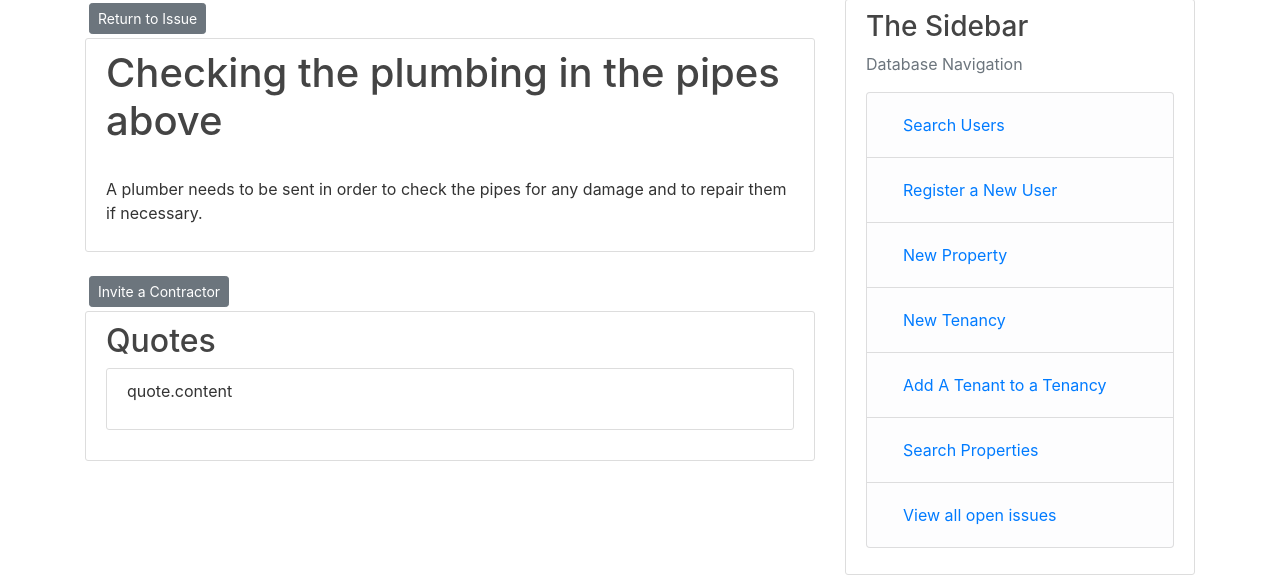
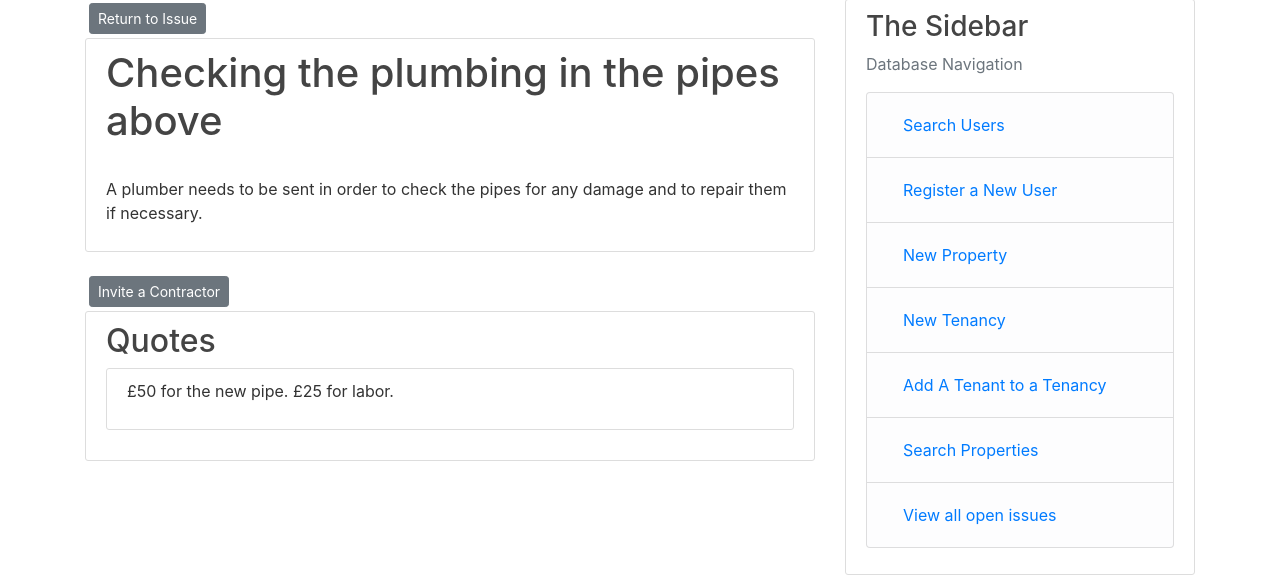
Before and after one commit to puffledude/CourseworkFullBuild, a Flask app: page /Job/1 in a window 1280 px wide. Shown: the part 81-660 px from the top of the page. Run offline with Flask 2, Linux system fonts and the light colour scheme; a user stored in the database is signed in; data comes from the database, SQL or seed files in the repository; both versions use the stored data as it was after the commit; some libraries are stand-ins or nearby versions.

Commit message:
Creating quotes.

```diff
--- a/Tower/routes.py
+++ b/Tower/routes.py
@@ -42,6 +42,10 @@ def register():
         db.session.add(user)
         db.session.commit()  # Commits new entry to the database
         flash("The account has been created!", "success")
+        msg = Message("Registration", sender="noreply@Towercoursework.com", recipients=[user])
+        msg.body = f''' Dear {user.name}
+        You have been successfully registered to the Tower Estates online management system.
+With this you can register any issues you have with your property'''
         return redirect(url_for("home"))
 
     return render_template("register.html", title="Register", form=form)  # Renders template for the user
@@ -310,11 +314,15 @@ def Admin(user_id):
 def create_issue(property_id):
     form = IssueForm()
     if form.validate_on_submit():
-        property=db.session.query(Properties).filter(Properties.property_id == property_id)
+        property=db.session.query(Properties).filter(Properties.property_id == property_id).first()
         issue = Issue(summary=form.summary.data, content = form.content.data, property_id = property_id)
         db.session.add(issue)
         db.session.commit()
         flash("Your issue has been opened", "success")
+        landlord = db.session.query(User).filter(User.user_id == property.landlord_id).first()
+        msg = Message("New Issue",sender="noreply@Towercoursework.com" , recipients=[landlord])
+        msg.body=f'''A new issue has been created at {property.address_line_1} {property.address_line_1}'''
+        mail.send(msg)
         return redirect(url_for("home"))
     return render_template("create_issue.html", title="Create an issue", form=form)
 
@@ -404,6 +412,12 @@ def Create_Job(issue_id):
         job = Jobs(issue=issue_id, summary= form.summary.data, content=form.content.data)
         db.session.add(job)
         db.session.commit()
+        issue = db.session.query(Issue).filter(Issue.issue_id == issue_id).first()
+        property = db.session.query(Properties).filter(Properties.property_id == issue.property_id).first()
+        landlord = db.session.query(User).filter(User.user_id == property.landlord_id).first()
+        msg = Message("New Job", sender="noreply@Towercoursework.com", recipients=[landlord.email])
+        msg.body = f'''A new job has been made for an issue at {property.address_line_1} {property.address_line_2}'''
+        mail.send(msg)
         return redirect(url_for('Issue_page', issue_id=issue_id))
     return render_template("add_job.html", form=form, legend=("Create a Job"), title=("Create a Job"))
 
@@ -478,13 +492,13 @@ Thank you'''
 @app.route("/Add_quote/<int:job_id>", methods=["GET", "POST"])
 @login_required
 def Add_quote(job_id):
-    if current_user.role == "Contractor":
+    if current_user.role != "Contractor":
         abort(403)
     form = Quote_Form()
     job = db.session.query(Jobs).filter(Jobs.job_id == job_id).first()
     issue = db.session.query(Issue).filter(Issue.issue_id == job.issue).first()
     if form.validate_on_submit():
-        quote = Quotes(content = form.content.data, job = job_id)
+        quote = Quotes(content = form.content.data, job = job_id, contractor = current_user.user_id)
         db.session.add(quote)
         db.session.commit()
         flash("The quote has been added", "success")
@@ -497,7 +511,3 @@ def Add_quote(job_id):
 @login_required
 def Contractor(user_id):
     return redirect(url_for("home"))
-# @app.route("/new_issue")
-# def new_issue():
-#     form = IssueForm()
-#     if form.validate_on_submit():
--- a/Tower/templates/Add_Quote.html
+++ b/Tower/templates/Add_Quote.html
@@ -1,12 +1,12 @@
 {% extends "layout.html" %}
 {% block content %}
 <div class="content-section">
+    <h1>Issue</h1>
     <h2> {{issue.summary}} </h2>
     <br>
     <p> {{issue.content}}</p>
     <br>
-</div>
-<div class = "Content-section">
+    <h1>Job required</h1>
     <h3> {{job.summary}}</h3>
     <br>
     <p> {{job.content}}</p>
--- a/Tower/templates/Job.html
+++ b/Tower/templates/Job.html
@@ -16,7 +16,7 @@
     <h2 class="article-title"> Quotes</h2>
     {% for quote in quotes %}
         <div class="content-section">
-            <p> quote.content</p>
+            <p> {{quote.content}} </p>
         </div>
     {% endfor %}
 </div>
```
Also changed, not shown: Tower/site.db.
